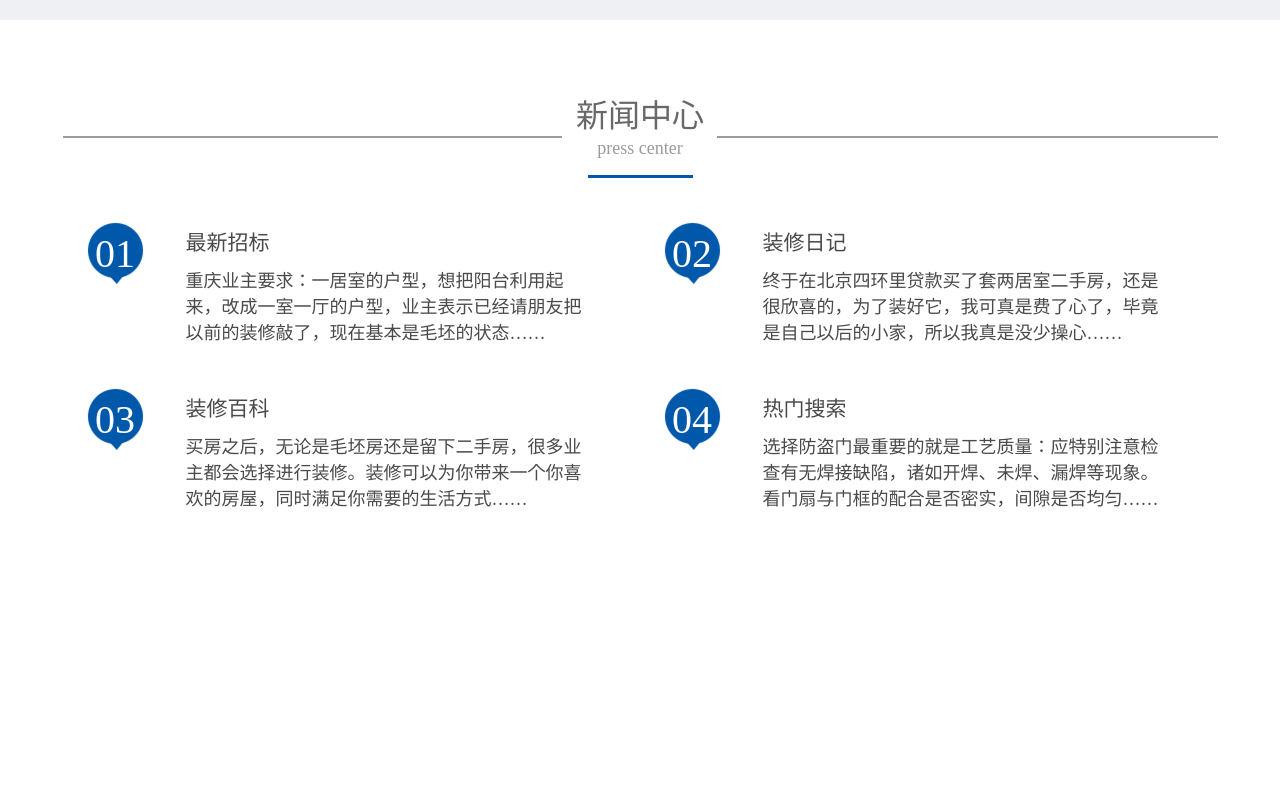
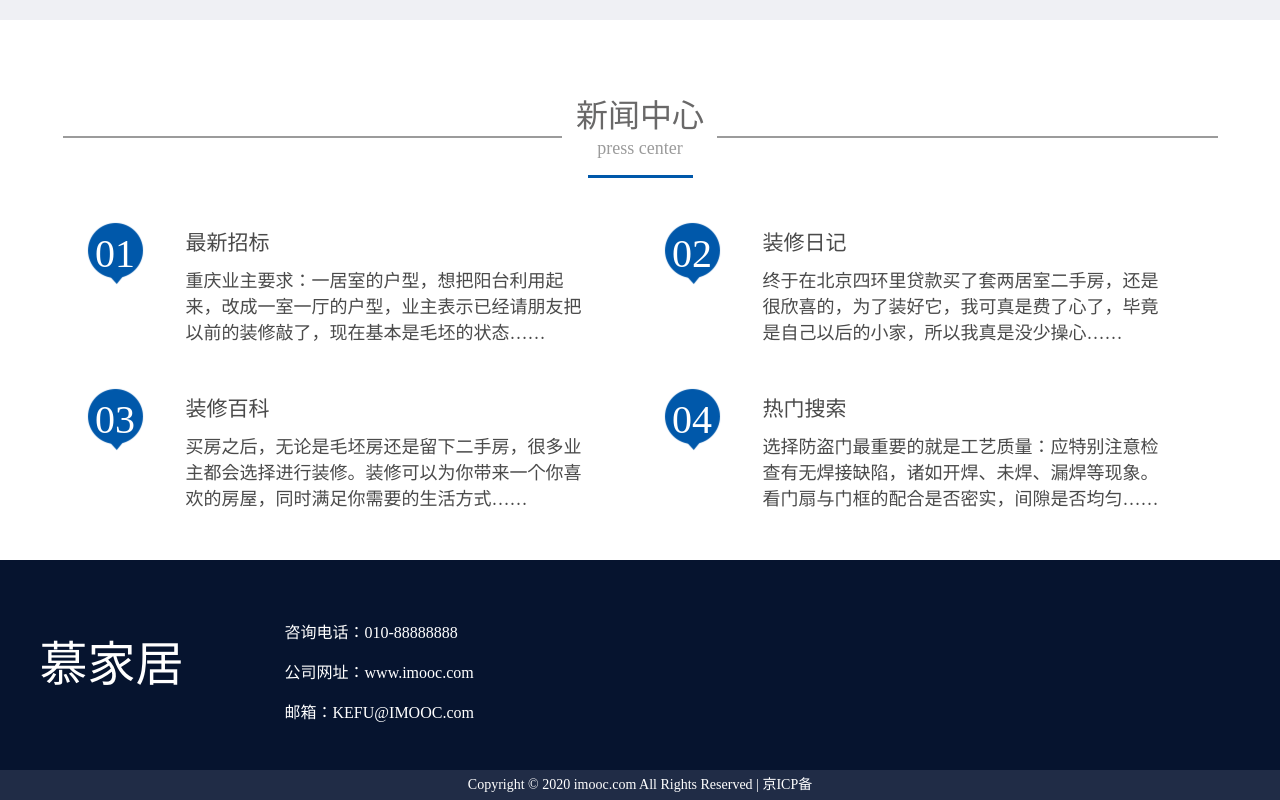
Before and after one commit to luckyqzp/mu_home_furnishing_project, a plain HTML site: page index.html in a window 1280 px wide. Shown: the part 2006-2806 px from the top of the page. Before the commit the page ends 2566 px from the top, so only its background shows below. Drawn offline with Linux system fonts and the light colour scheme.

Commit message:
version  0.10 新增联系信息与版权区代码

```diff
--- a/css/main.css
+++ b/css/main.css
@@ -613,7 +613,6 @@
 
 }
 
-
 .news .news-list li .icon-box span{
     font-size:40px;
     line-height: 65px;
@@ -636,3 +635,45 @@
     color: #4A4A4A;
     text-align: left;
 }
+
+
+/* contacts */
+.contacts{
+    background: #06142F;
+    height: 210px;
+}
+.contacts h3{
+    font-size: 48px;
+    color: #FFFFFF;
+    line-height: 210px;
+    margin-right: 101px;
+}
+.contacts .contacts-list li{
+    float: left;
+}
+.contacts dl{
+    color: #FFFFFF;
+    width: 300px;
+    margin-top: 53px;
+}
+.contacts dl dd,
+.contacts dl dt{
+    font-size: 16px;
+    line-height: 40px;
+}
+
+.contacts dl dt{
+    float:left
+}
+
+/* copyright */
+.copyright {
+    background: #202C46;
+    height: 30px;
+}
+.copyright h3{
+    line-height: 30px;
+    text-align: center;
+    font-size:14px;
+    color:#fff;
+}
--- a/index.html
+++ b/index.html
@@ -9,7 +9,7 @@
     <link rel="stylesheet" href="./css/main.css">
 </head>
 <body>
-    <!-- header -->
+    <!-- 页面头部 -->
     <header class="site-head">
         <div class="topbar">
             <div class="center-wrap clearfix">
@@ -72,7 +72,7 @@
 
         </div>
     </header>
-    <!-- banner -->
+    <!-- 主轮播图 -->
     <section class="banner" id="banner">
         <ul class="banner_list clearfix" id="banner_list">
             <li>
@@ -94,7 +94,7 @@
 
     <script src="./js/banner.js"></script>
 
-    <!-- carousel -->
+    <!-- 小商品轮播 -->
     <section class="carousel con-style" >
         <div class="center-wrap carousel-center">
             <ul class="clearfix carousel_list" id="carousel_list">
@@ -407,5 +407,32 @@
 
         </div>
     </section>
+    <footer>
+        <!-- 联系信息区 -->
+        <section class="contacts">
+            <div class="center-wrap">
+                <ul class="contacts-list">
+                    <li>
+                        <h3>慕家居</h3>
+                    </li>
+                    <li>
+                        <dl class="cleafix">
+                            <dt>咨询电话：</dt><dd>010-88888888</dd>
+                            <dt>公司网址：</dt><dd>www.imooc.com</dd>
+                            <dt>邮箱：</dt><dd>KEFU@IMOOC.com</dd>
+                        </dl>
+                    </li>
+                </ul>
+            </div>
+        </section>
+        <!-- 版权区 -->
+        <section class="copyright">
+            <div class="center-wrap">
+                <h3>
+                    Copyright &copy; 2020 imooc.com All Rights Reserved | 京ICP备
+                </h3>
+            </div>
+        </section>
+    </footer>
 </body>
 </html>
```
